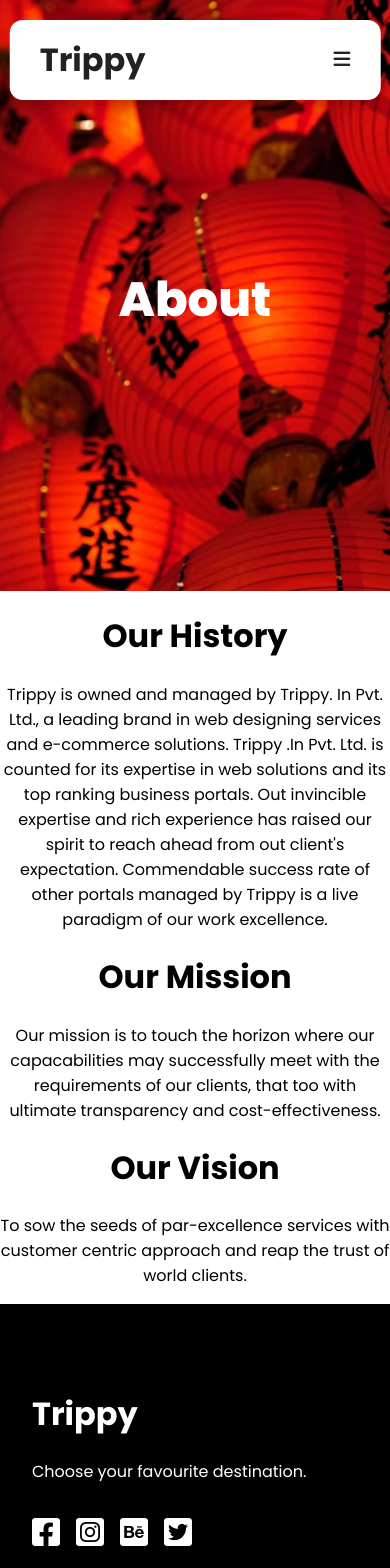
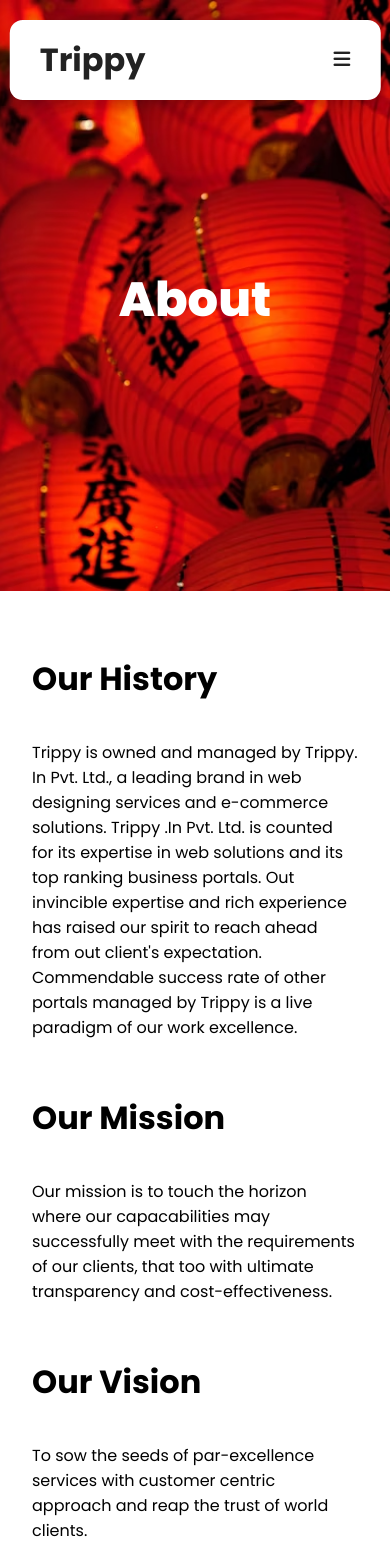
Before and after one commit to jegbune/CRUD-App, a React (Create React App) app: page /about in a window 390 px wide. Shown: the top 1568 px of the page. Built offline with nearby package versions, Linux system fonts and the light colour scheme.

Commit message:
Create Footer for the website

```diff
--- a/src/components/AboutUsStyles.css
+++ b/src/components/AboutUsStyles.css
@@ -0,0 +1,18 @@
+.about-container {
+    margin: 4rem 6rem;
+    text-align: start;
+}
+
+.about-container h1 {
+    padding-bottom: 1rem;
+}
+
+.about-container p {
+    padding-bottom: 2rem;
+}
+
+@media screen and (max-width: 850px) {
+    .about-container {
+        margin: 4rem 2rem;
+    }
+}
```
